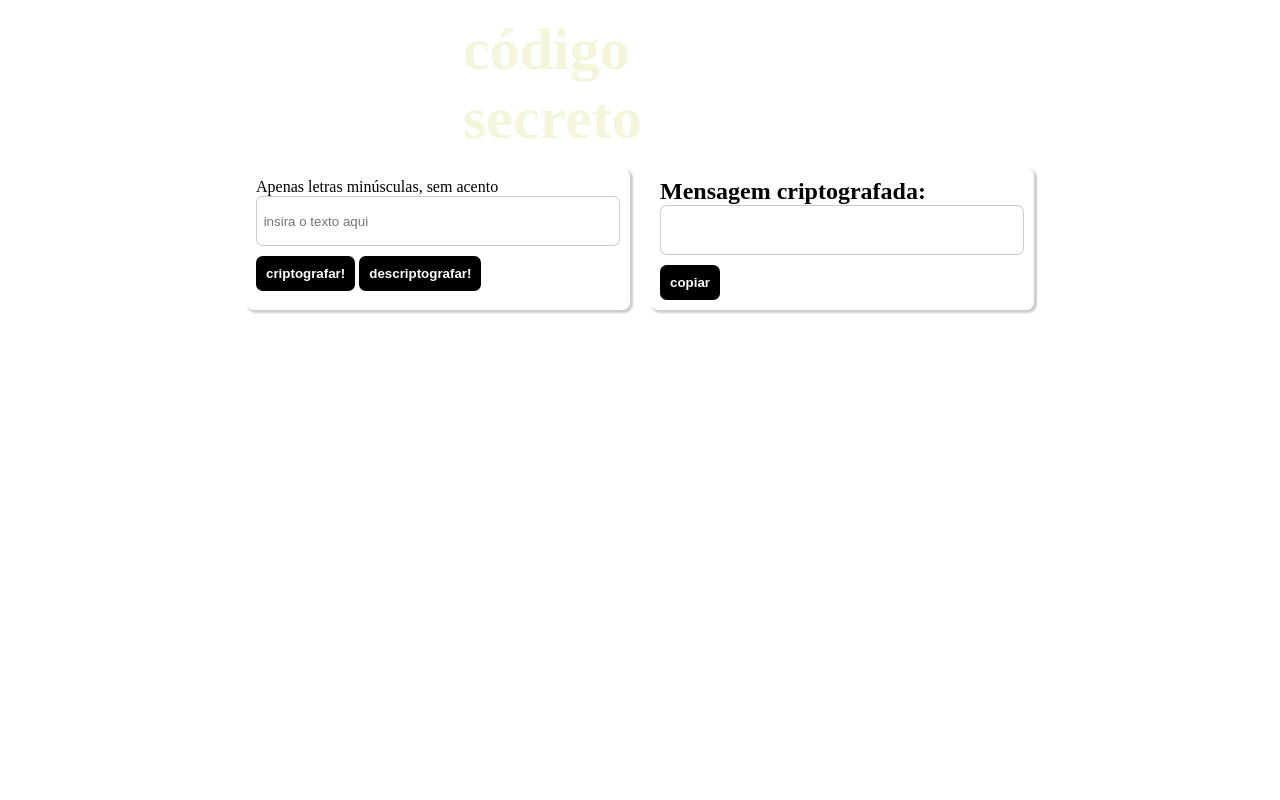
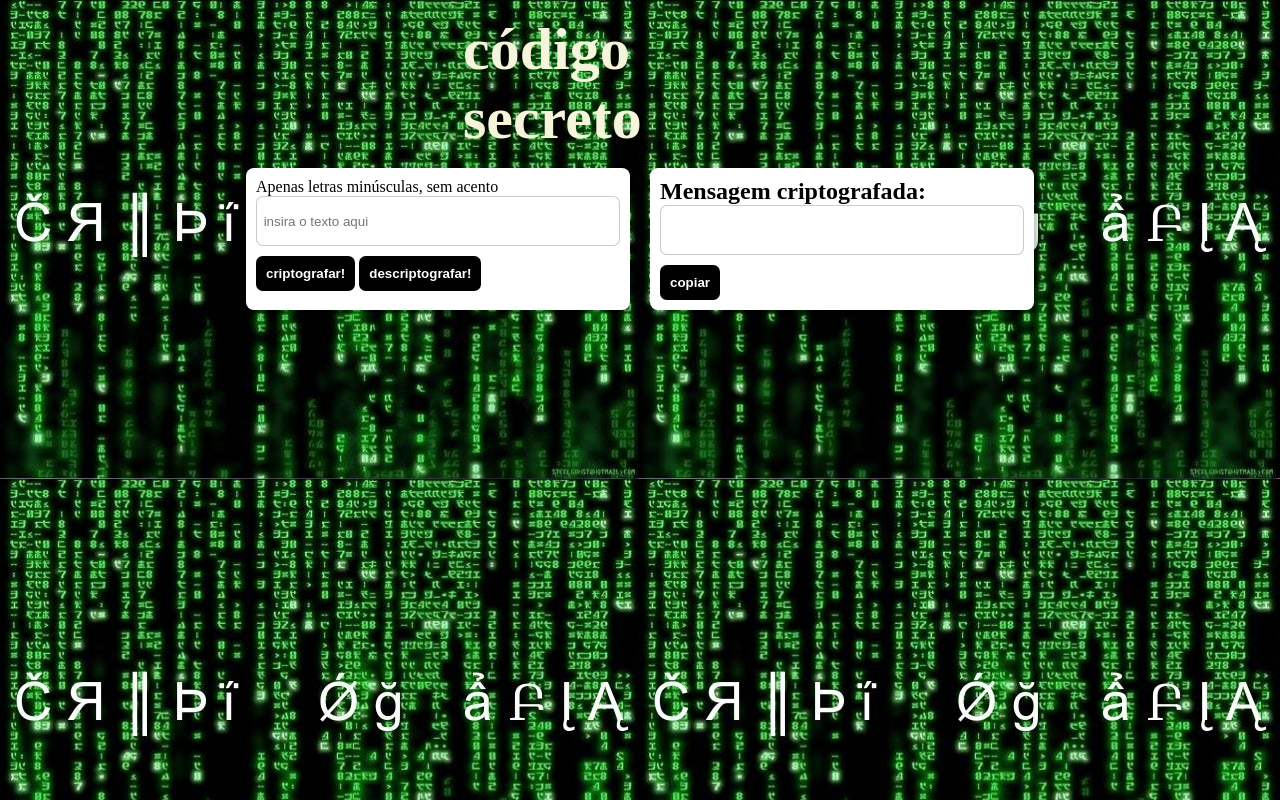
Before and after one commit to Paloma14Alves/Desafio-Oracle, a plain HTML site: page index.html in a window 1280 px wide. Drawn offline with Linux system fonts and the light colour scheme; files that its build step writes are made by us from their sources.

Commit message:
Update style.css

```diff
--- a/style.css
+++ b/style.css
@@ -5,7 +5,7 @@
 }
 
 body {
-  background-image: srg("Decodificador/crp.jpg");
+  background-image: url("../Decodificador/crp.jpg");
   font-family: 'Volkhov', serif;
 }
 
```
